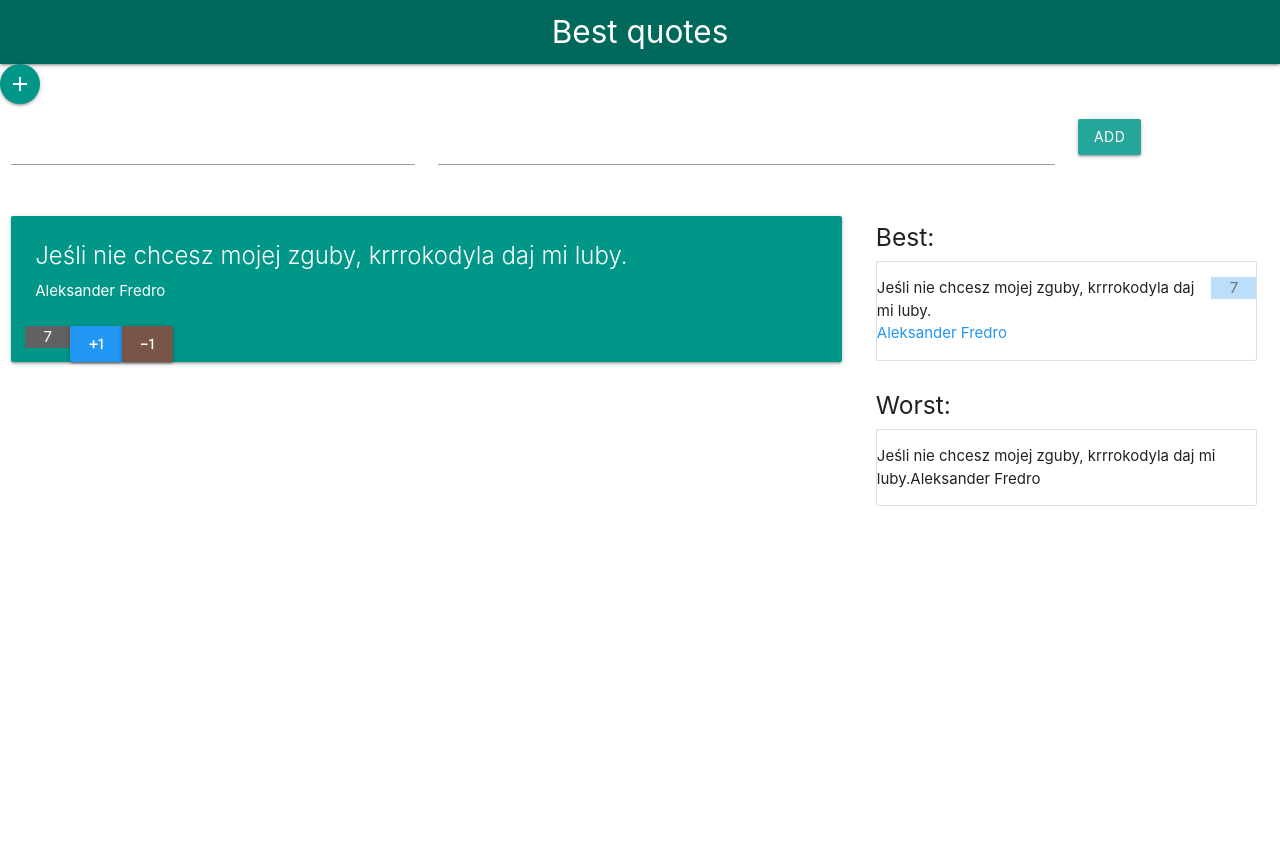
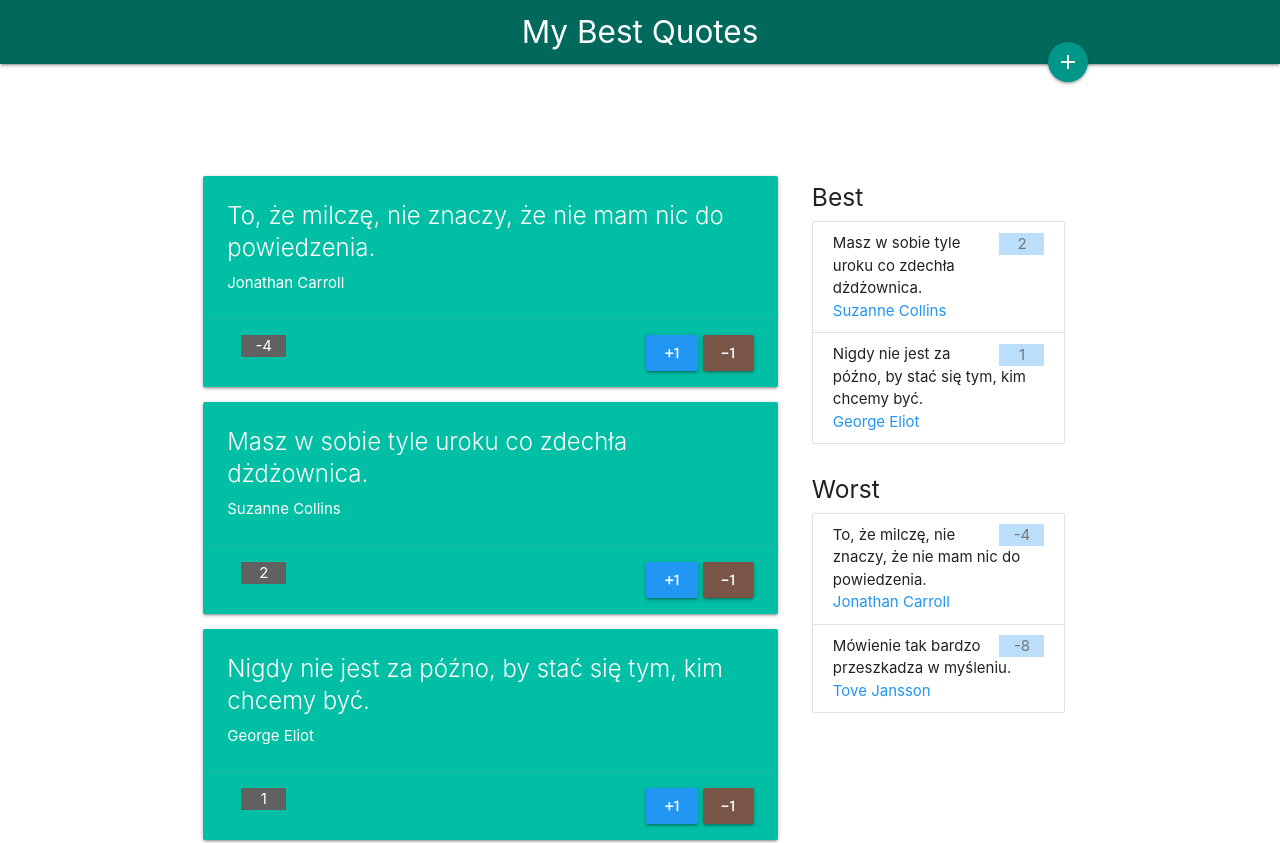
Before and after one commit to ios1111-creator/-Best-Quotes-Angular, an Angular app: page / in a window 1280 px wide. Shown: the top 843 px of the page. Before the commit the page ends 800 px from the top, so only its background shows below. Built offline with nearby package versions, Linux system fonts and the light colour scheme.

Commit message:
added votes and quotes

```diff
--- a/src/app/app.component.css
+++ b/src/app/app.component.css
@@ -0,0 +1,18 @@
+.mr-5{
+  margin-right: 5px;
+}
+.edit-row{
+  transition: 0.5s ease-in-out;
+  transform: translateX(-200%);
+}
+.drawer{
+  transform: translateX(0)
+}
+.q-container{
+  position: relative;
+}
+.add-button{
+  position:absolute;
+  right: 0;
+  top: -22px;
+}
--- a/src/app/app.component.html
+++ b/src/app/app.component.html
@@ -1,71 +1,85 @@
 <nav>
   <div class="nav-wrapper teal darken-3">
-    <span class="brand-logo center">Best quotes</span>
+    <span class="brand-logo center"> My Best Quotes</span>
   </div>
 </nav>
 
-<div>
-  <button class="btn-floating teal add-button"><i class="material-icons">add</i></button>
-  <div class="row">
+
+<div class="container q-container">
+
+  <button class="btn-floating teal add-button">
+    <i class="material-icons" (click)="show()">add</i>
+  </button>
+  <div class="row edit-row" [class.drawer]="showForm">
     <div class="input-field col s4">
-      <input type="text">
+      <input type="text" placeholder="Author" [(ngModel)]="quotation.author"/>
     </div>
     <div class="input-field col s6">
-      <input type="text">
+      <input type="text" placeholder="Quote" [(ngModel)]="quotation.sentence"/>
     </div>
     <div class="input-field col s2">
-      <button class="btn">Add</button>
+      <button class="btn small" (click)="onAddQuote()">Add</button>
     </div>
   </div>
 
+
   <div class="row">
+
     <div class="col s8">
-      <div>
-        <div>
-          <div class="card teal accent-5 hoverable">
+      <div class="row">
+        <div class="col s12">
+          <div class="card teal accent-4 hoverable"
+               *ngFor="let quotation of quotes;let odd=odd"
+               [ngClass]="odd?'accent-4':'accent-5'">
             <div class="card-content white-text">
               <span class="card-title">
-                Jeśli nie chcesz mojej zguby, krrrokodyla daj mi luby.
+                {{quotation.sentence}}
               </span>
-              Aleksander Fredro
+              {{quotation.author}}
             </div>
-            <div>
-              <span class="badge grey darken-2 left white-text">7</span>
-              <button class="btn blue mr-5">
+            <div class="card-action right-align">
+              <span class="badge grey darken-2 left white-text">{{quotation.votes}}</span>
+              <button class="btn blue mr-5" (click)="addVotes(quotation,+1)">
                 <i class="material-icons">exposure_plus_1</i>
               </button>
-              <button class="btn brown">
+              <button class="btn brown" (click)="addVotes(quotation,-1)">
                 <i class="material-icons">exposure_neg_1</i>
               </button>
             </div>
           </div>
+
         </div>
       </div>
     </div>
 
-
     <div class="col s4">
       <div class="col s12">
-        <h5>Best:</h5>
+        <h5>Best</h5>
         <div class="collection">
-          <p class="collection-items">
-            <span class="blue lighten-4 badge">7</span>
-            Jeśli nie chcesz mojej zguby, krrrokodyla daj mi luby. <br/>
-            <span class="blue-text">Aleksander Fredro</span>
-          </p>
+          <ng-container *ngFor="let quotation of quotes">
+            <p class="collection-item" *ngIf="quotation.votes>0">
+              <span class="blue lighten-4 badge">{{quotation.votes}}</span>
+              {{quotation.sentence}}<br/>
+              <span class="blue-text">{{quotation.author}}</span>
+            </p>
+          </ng-container>
         </div>
       </div>
+      <div class="col s12">
+        <h5>Worst</h5>
 
-        <div class="col s12">
-          <h5>Worst:</h5>
-          <div class="collection">
-            <p>
-              <span>Jeśli nie chcesz mojej zguby, krrrokodyla daj mi luby.</span>
-              <span>Aleksander Fredro</span>
-            </p>
-          </div>
+        <div class="collection">
+          <ng-container *ngFor="let quotation of quotes">
+            <p class="collection-item" *ngIf="quotation.votes<0">
+            <span class="blue lighten-4 badge">{{quotation.votes}}</span>
+            {{quotation.sentence}}<br/>
+            <span class="blue-text">{{quotation.author}}</span>
+          </p>
+          </ng-container>
+
         </div>
+      </div>
+    </div>
 
-    </div>
   </div>
 </div>
--- a/src/app/app.component.ts
+++ b/src/app/app.component.ts
@@ -1,4 +1,6 @@
-import { Component } from '@angular/core';
+import {Component} from '@angular/core';
+import {Quotation} from "./models/quotation";
+import {quotes} from "./models/database";
 
 @Component({
   selector: 'app-root',
@@ -7,4 +9,22 @@ import { Component } from '@angular/core';
 })
 export class AppComponent {
   title = 'my-best-quotes';
+  showForm: boolean = false;
+  quotes: Quotation[] = quotes;
+  sentence: string = '';
+  author: string = '';
+  quotation: Quotation = {author: '', sentence: '', votes: 0}
+
+  show() {
+    this.showForm = !this.showForm
+  }
+
+  onAddQuote() {
+    this.quotes.unshift(this.quotation);
+    this.quotation = {author: '', sentence: '', votes: 0}
+  }
+
+  addVotes(quotation: Quotation, value: number) {
+    quotation.votes += value
+  }
 }
--- a/src/app/app.module.ts
+++ b/src/app/app.module.ts
@@ -2,13 +2,15 @@ import { BrowserModule } from '@angular/platform-browser';
 import { NgModule } from '@angular/core';
 
 import { AppComponent } from './app.component';
+import {FormsModule} from "@angular/forms";
 
 @NgModule({
   declarations: [
     AppComponent
   ],
   imports: [
-    BrowserModule
+    BrowserModule,
+    FormsModule
   ],
   providers: [],
   bootstrap: [AppComponent]
```
